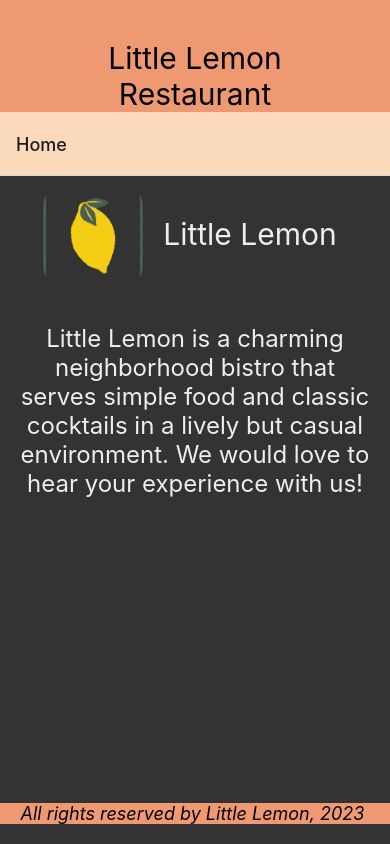
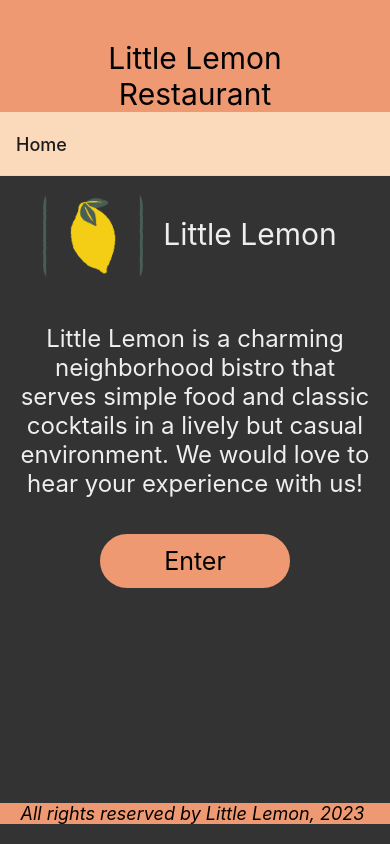
Before and after one commit to Pizzaboi87/react-native-playground, a React Native app: screen /Home in a window 390 px wide. Built offline with nearby package versions, Linux system fonts and the light colour scheme.

Commit message:
Added links to pages.

```diff
--- a/components/MenuItems.js
+++ b/components/MenuItems.js
@@ -77,6 +77,7 @@
 const menuStyles = StyleSheet.create({
   container: {
     flex: 1,
+    backgroundColor: '#333333',
   },
   innerContainer: {
     paddingHorizontal: 40,
--- a/components/WelcomeScreen.js
+++ b/components/WelcomeScreen.js
@@ -1,6 +1,6 @@
-import { ScrollView, View, Text, StyleSheet, Image } from 'react-native';
+import { ScrollView, View, Text, StyleSheet, Image, Pressable } from 'react-native';
 
-const WelcomeScreen = () => {
+const WelcomeScreen = ({ navigation }) => {
     return (
         <ScrollView style={styles.container}>
             <View style={styles.headerWrapper}>
@@ -11,7 +11,6 @@
                     accessible={true}
                     accessibilityLabel={'Little Lemon Logo'}
                 />
-
                 <Text style={styles.headerText}>Little Lemon</Text>
             </View>
             <Text style={styles.regularText}>
@@ -19,6 +18,12 @@
                 and classic cocktails in a lively but casual environment. We would love
                 to hear your experience with us!
             </Text>
+            <Pressable
+                onPress={() => navigation.navigate('LoginScreen')}
+                style={styles.button}
+            >
+                <Text style={styles.buttonText}>Enter</Text>
+            </Pressable>
         </ScrollView>
     );
 }
@@ -54,6 +59,21 @@
         height: 100,
         borderRadius: 20,
     },
+    button: {
+        fontSize: 22,
+        padding: 10,
+        marginVertical: 8,
+        margin: 100,
+        backgroundColor: '#EE9972',
+        borderColor: '#EE9972',
+        borderWidth: 2,
+        borderRadius: 50,
+    },
+    buttonText: {
+        color: 'black',
+        textAlign: 'center',
+        fontSize: 25,
+    },
 });
 
 export default WelcomeScreen;
```
Lines whose indentation alone changed are shown as unchanged.
